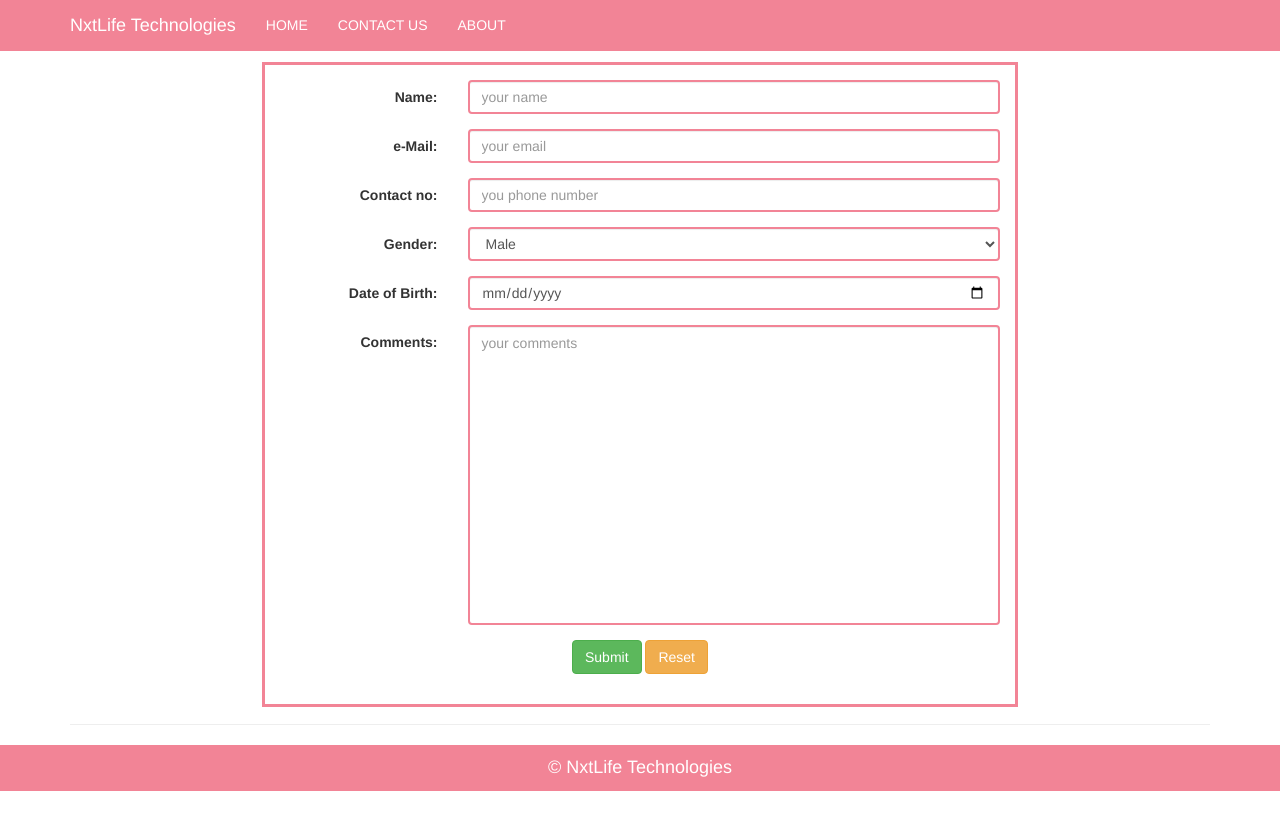
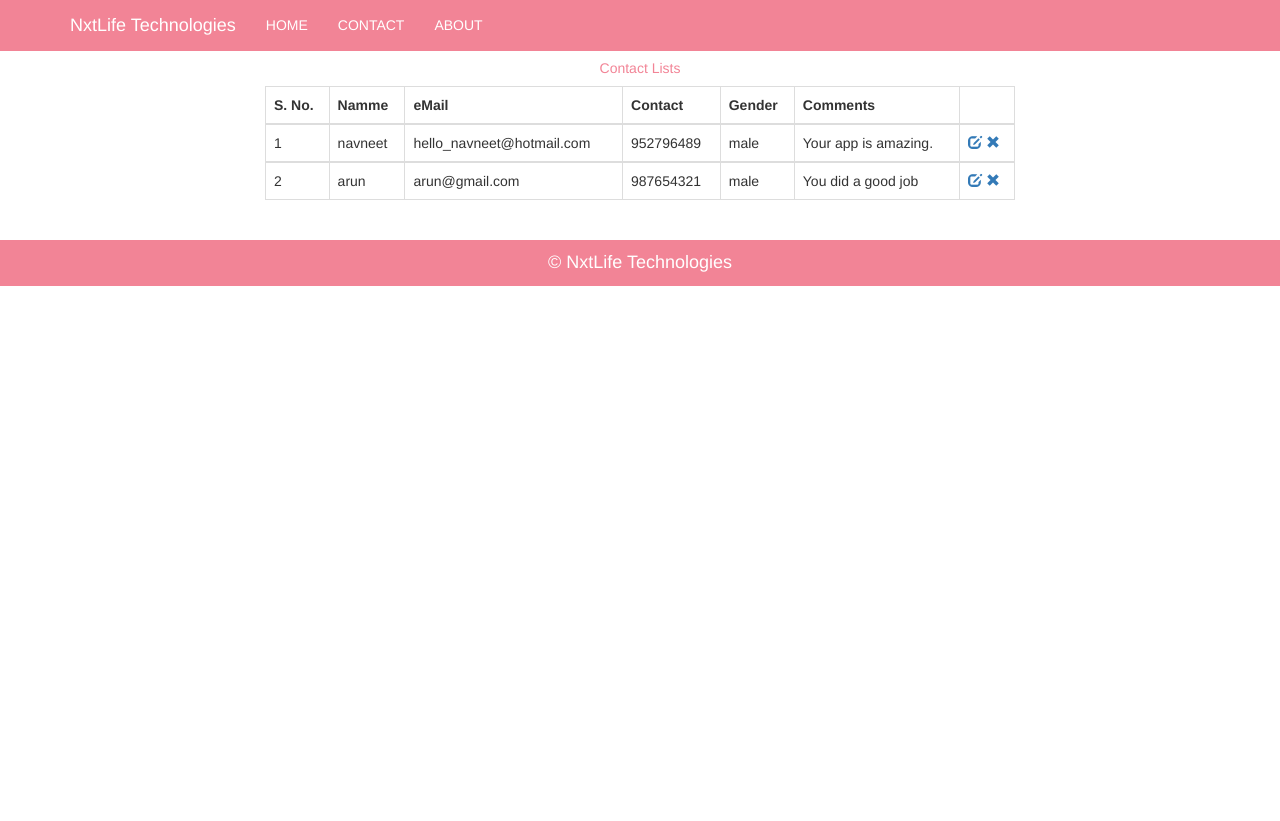
Before and after one commit to techraiders/interntask, a plain HTML site: page index.html at #!/contact in a window 1280 px wide. After the commit the page ends 800 px from the top, so only its background shows below. Drawn offline with nearby package versions, Linux system fonts and the light colour scheme; some packages are replaced by stand-ins of ours.

Commit message:
Enables to post new comments from home page, displays that on contact page where user choose to edit and update from home page

```diff
--- /dev/null
+++ b/data/data.json
@@ -0,0 +1,18 @@
+[
+  {
+    "name"    : "navneet",
+    "email"   : "hello_navneet@hotmail.com",
+    "contact" : "952796489",
+    "gender"  : "male",
+    "dob"     : "19/01/1992",
+    "comment": "Your app is amazing."
+  },
+  {
+    "name"    : "arun",
+    "email"   : "arun@gmail.com",
+    "contact" : "987654321",
+    "gender"  : "male",
+    "dob"     : "01/01/1995",
+    "comment": "You did a good job"
+  }
+]
--- a/index.html
+++ b/index.html
@@ -2,7 +2,7 @@
 <!--[if lt IE 7]>      <html class="no-js lt-ie9 lt-ie8 lt-ie7" lang=""> <![endif]-->
 <!--[if IE 7]>         <html class="no-js lt-ie9 lt-ie8" lang=""> <![endif]-->
 <!--[if IE 8]>         <html class="no-js lt-ie9" lang=""> <![endif]-->
-<!--[if gt IE 8]><!--> <html class="no-js" lang=""> <!--<![endif]-->
+<!--[if gt IE 8]><!--> <html class="no-js" lang="" ng-app="contactApp"> <!--<![endif]-->
     <head>
         <meta charset="utf-8">
         <meta http-equiv="X-UA-Compatible" content="IE=edge,chrome=1">
@@ -22,7 +22,7 @@
 
         <script src="js/vendor/modernizr-2.8.3-respond-1.4.2.min.js"></script>
     </head>
-    <body>
+    <body ng-controller="contactCtrl">
         <!--[if lt IE 8]>
             <p class="browserupgrade">You are using an <strong>outdated</strong> browser. Please <a href="http://browsehappy.com/">upgrade your browser</a> to improve your experience.</p>
         <![endif]-->
@@ -38,8 +38,8 @@
           <a class="navbar-brand" href="#">NxtLife Technologies</a>
         </div>
         <ul class="nav navbar-nav">
-          <li class="active"><a href="#">HOME</a></li>
-          <li><a href="#">CONTACT US</a></li>
+          <li class="active"><a ui-sref="home">HOME</a></li>
+          <li><a ui-sref="contact">CONTACT</a></li>
           <li><a href="#">ABOUT</a></li>
         </ul>
       </div>
@@ -49,65 +49,12 @@
       <!-- Example row of columns -->
       <div class="row">
         <div class="col-sm-8 col-sm-offset-2">
-          <form class="form-horizontal">
-            <div class="form-group">
-              <label class="col-sm-3 control-label" for="Name">Name:</label>
-                <div class="col-sm-9">
-                  <input class="form-control" type="text" id="Name" placeholder="your name" required>
-                </div>
-            </div>
-
-            <div class="form-group">
-              <label class="col-sm-3 control-label" for="email">e-Mail:</label>
-                <div class="col-sm-9">
-                  <input class="form-control" type="email" id="Email" placeholder="your email" required>
-                </div>
-              </div>
-
-            <div class="form-group">
-              <label class="col-sm-3 control-label" for="contact">Contact no:</label>
-                <div class="col-sm-9">
-                  <input class="form-control" type="number" id="contact" placeholder="you phone number" required>
-                </div>
-            </div>
-
-              <div class="form-group">
-                <label class="col-sm-3 control-label" for="gender">Gender:</label>
-                  <div class="col-sm-9">
-                    <select class="form-control" id="gender">
-                    <option>Male</option>
-                    <option>Female</option>
-                  </select>
-                  </div>
-              </div>
-
-              <div class="form-group">
-                <label class="col-sm-3 control-label" for="bday">Date of Birth:</label>
-                  <div class="col-sm-9">
-                    <input class="form-control" type="date" id="bday">
-                  </div>
-              </div>
-
-
-              <div class="form-group">
-                <label class="col-sm-3 control-label" for="comments">Comments:</label>
-                  <div class="col-sm-9">
-                    <textarea class="form-control" rows="4" cols="70" maxlength="100" placeholder="your comments"></textarea>
-                  </div>
-              </div>
-
-
-              <div class="form-group">
-                <input class="btn btn-success" type="submit" value="Submit">
-                <input class="btn btn-warning" type="reset">
-              </div>
-          </form>
+          <ui-view></ui-view>
         </div>
       </div>
 
-      <hr>
     </div> <!-- /container -->
-
+    <br/>
   <footer>
     <p>&copy; NxtLife Technologies</p>
   </footer>
@@ -120,6 +67,10 @@
 
         <script src="js/main.js"></script>
         <script src="node_modules/angular.min.js"></script>
+        <script src="node_modules/angular-ui-router/release/angular-ui-router.min.js"></script>
+        <script src="scripts/app.js"></script>
+        <script src="scripts/contact.ctrl.js"></script>
+        <script src="scripts/contact.ctrl.js"></script>
 
         <!-- Google Analytics: change UA-XXXXX-X to be your site's ID. -->
         <script>
--- /dev/null
+++ b/scripts/app.js
@@ -0,0 +1,17 @@
+angular.module("contactApp", ['ui.router'])
+  .config(function($stateProvider){
+
+    $stateProvider
+      .state('home', {
+        url: '/home',
+        templateUrl: 'views/form.html'
+      })
+      .state('contact', {
+        url: '/contact',
+        templateUrl: 'views/contact.html'
+      })
+      .state('msg', {
+        url: '/home',
+        templateUrl: 'views/successfullmsg.html'
+      });
+  });
--- /dev/null
+++ b/scripts/contact.ctrl.js
@@ -0,0 +1,20 @@
+(function () {
+  "use strict";
+
+  angular
+    .module("contactApp")
+      .controller("contactCtrl", function($scope, $http) {
+        $http.get('data/data.json').then(function(response) {
+          $scope.persons = response.data;
+        })
+        $scope.postForm = function(person) {
+          if (person) {
+            $scope.persons.push(person);
+          }
+        }
+        $scope.editPost = function(person) {
+          $scope.editing = true;
+          $scope.person = person;
+        }
+      })
+})();
--- /dev/null
+++ b/views/contact.html
@@ -0,0 +1,28 @@
+<table class="table table-bordered table-hover table-responsive">
+  <caption class="text-center" style="color: #f28496;">Contact Lists</caption>
+  <thead>
+    <tr class="text-center">
+      <th>S. No.</th>
+      <th>Namme</th>
+      <th>eMail</th>
+      <th>Contact</th>
+      <th>Gender</th>
+      <th>Comments</th>
+      <th></th>
+    </tr>
+  </thead>
+  <tbody ng-repeat="person in persons">
+    <tr>
+      <td>{{$index+1}}</td>
+      <td>{{person.name}}</td>
+      <td>{{person.email}}</td>
+      <td>{{person.contact}}</td>
+      <td>{{person.gender}}</td>
+      <td>{{person.comment}}</td>
+      <td>
+        <a ui-sref="home" ng-click="editPost(person)" ><i class="glyphicon glyphicon-edit"></i></a>
+        <a href=""> <i class="glyphicon glyphicon-remove"></i></a>
+      </td>
+    </tr>
+  </tbody>
+</table>
```
Also changed, not shown: views/form.html (added, +60 -0 lines), components/form.html (deleted).
